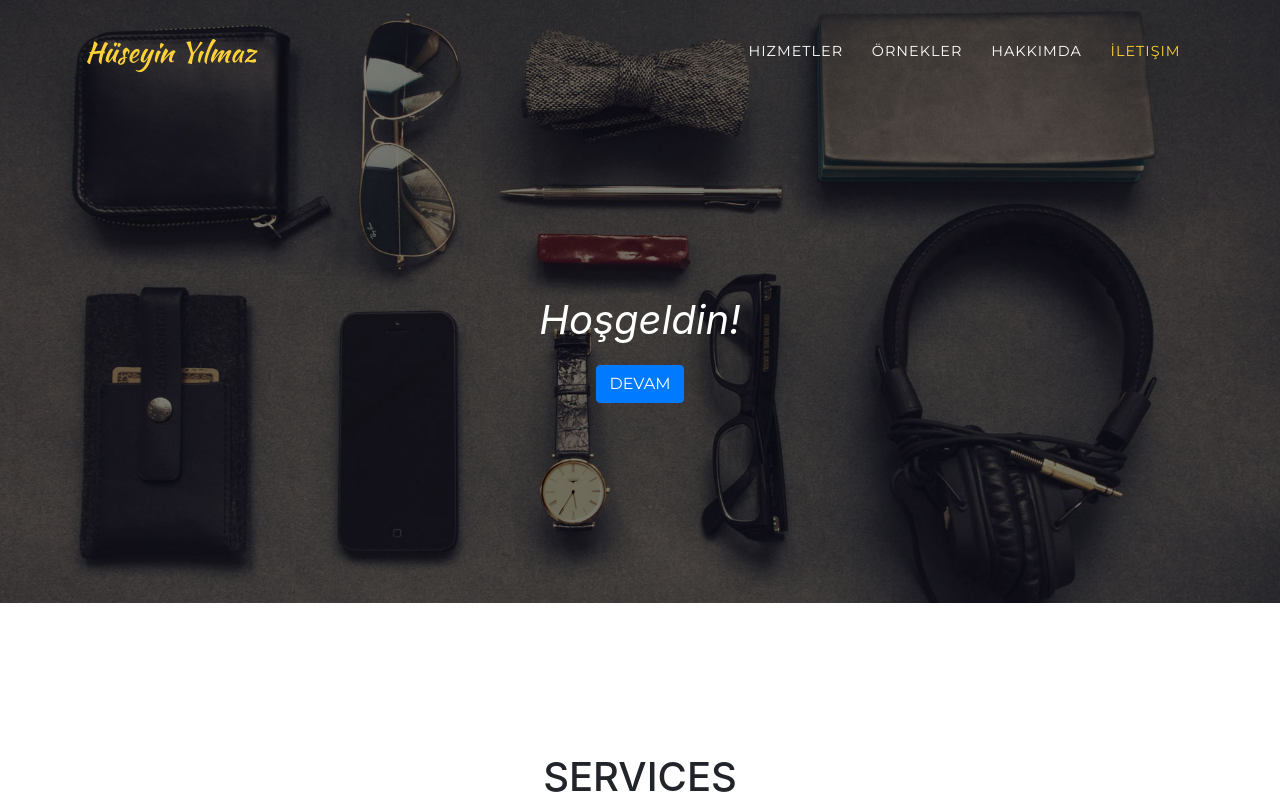
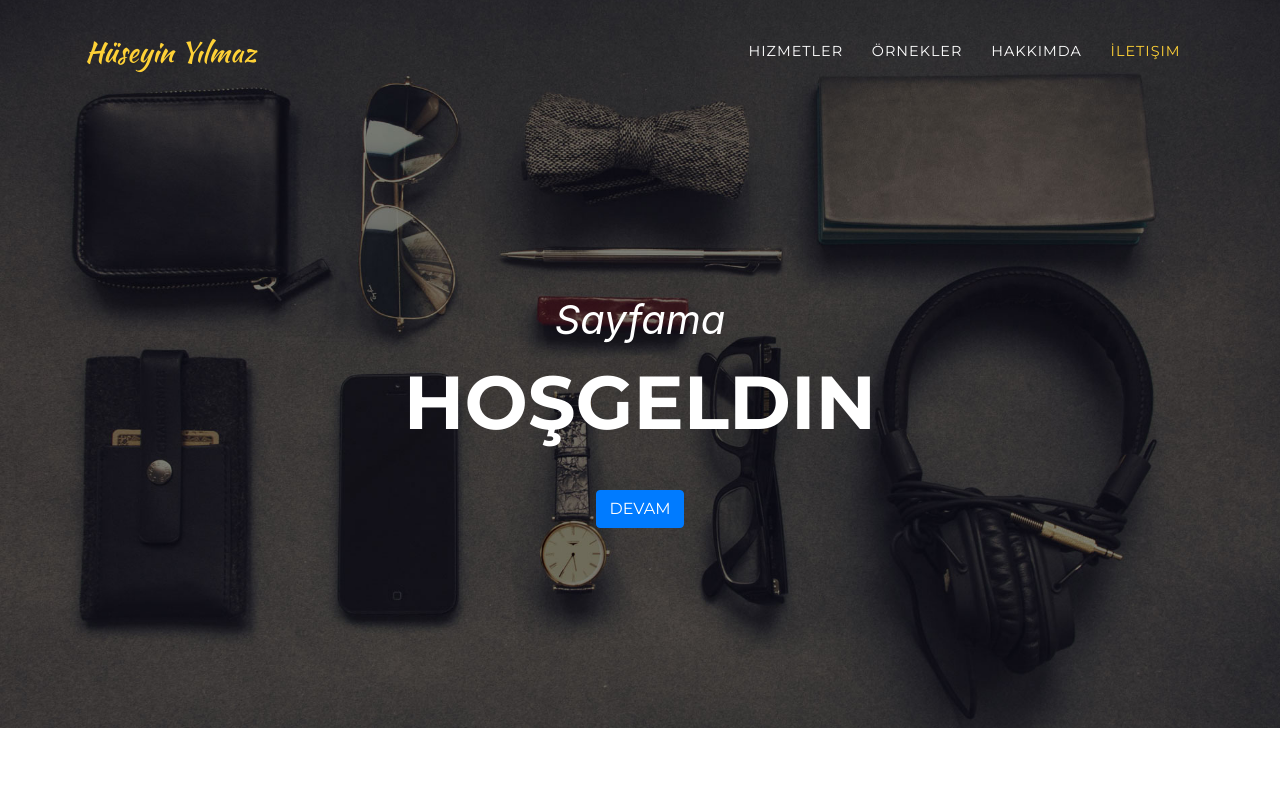
Before and after one commit to huseyin28/huseyin28.github.io, a website with bundled scripts: page index.html in a window 1280 px wide. Shown: the top 804 px of the page. Built offline with nearby package versions, Linux system fonts and the light colour scheme; a web font is replaced by a local one.

Commit message:
slogan add

```diff
--- a/index.html
+++ b/index.html
@@ -59,7 +59,8 @@
 	<header class="masthead">
 		<div class="container">
 			<div class="intro-text">
-				<div class="intro-lead-in">Hoşgeldin!</div>
+				<div class="intro-lead-in">Sayfama</div>
+				<div class="intro-heading text-uppercase">Hoşgeldin</div>
 				<a class="btn btn-primary btn-xl text-uppercase js-scroll-trigger" href="#services">Devam</a>
 			</div>
 		</div>
```
